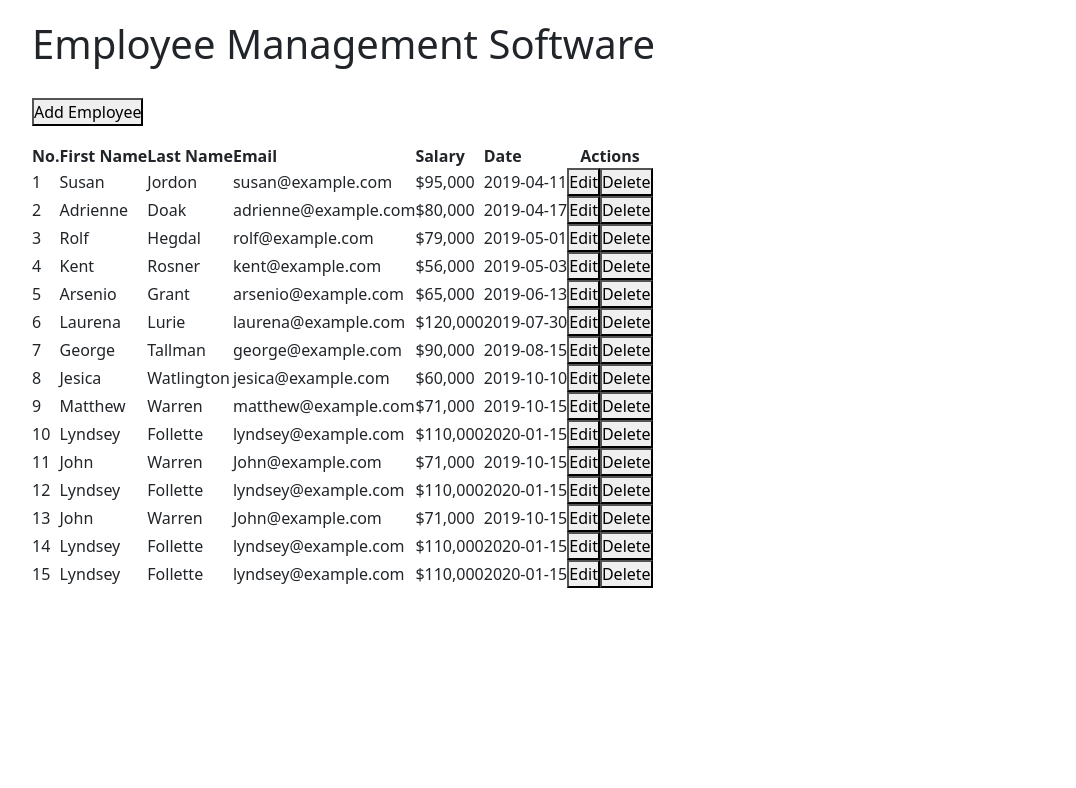
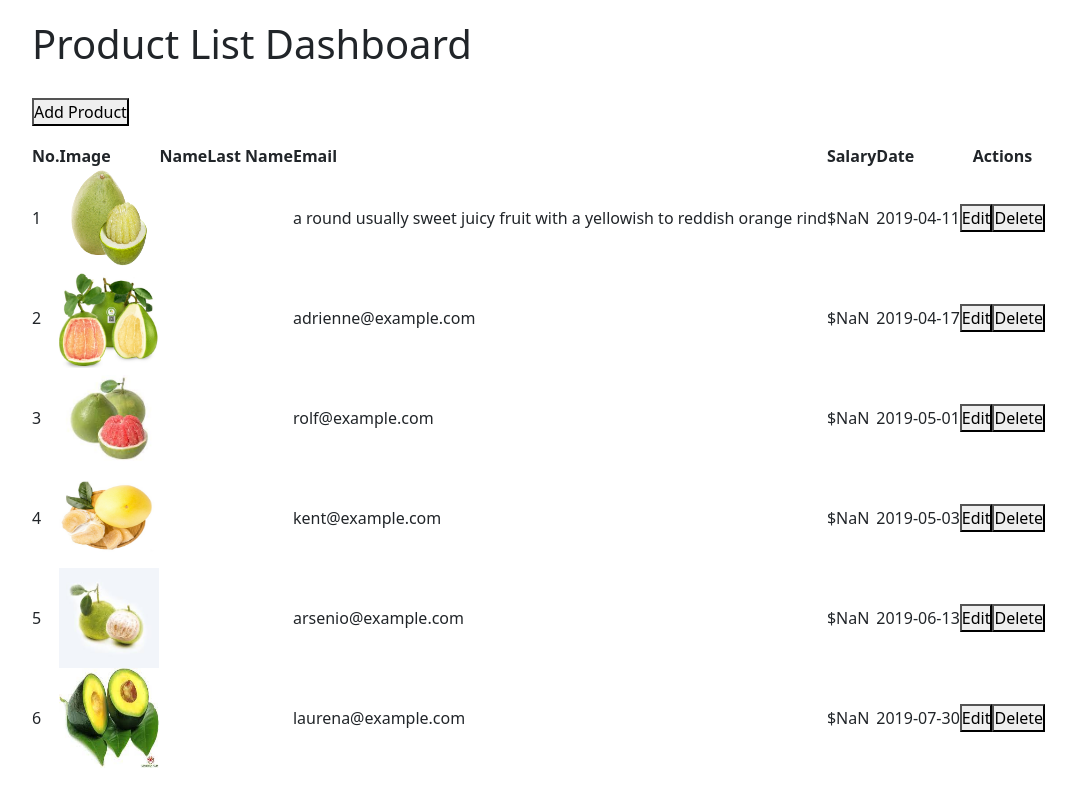
Before and after one commit to huy246302/landingpageweb, a React (Create React App) app: page /dashboard in a window 1280 px wide. Shown: the top 788 px of the page, without its empty margins (50-1126 px from the left). Built offline with nearby package versions, Linux system fonts and the light colour scheme.

Commit message:
product-item

```diff
--- a/src/components/Dashboard/index.js
+++ b/src/components/Dashboard/index.js
@@ -1,9 +1,9 @@
 import React, { useState, useEffect } from 'react';
 import Swal from 'sweetalert2';
-import { employeesData } from '../../data';
+import { productsData } from '../../data';
 
 const Dashboard = ({ setIsAuthenticated }) => {
-    const [employees, setEmployees] = useState(employeesData);
+    const [products, setEmployees] = useState(productsData);
     const [selectedEmployee, setSelectedEmployee] = useState(null);
     const [isAdding, setIsAdding] = useState(false);
     const [isEditing, setIsEditing] = useState(false);
@@ -14,9 +14,9 @@ const Dashboard = ({ setIsAuthenticated }) => {
     }, []);
 
     const handleEdit = id => {
-      const [employee] = employees.filter(employee => employee.id === id);
+      const [product] = products.filter(product => product.id === id);
 
-      setSelectedEmployee(employee);
+      setSelectedEmployee(product);
       setIsEditing(true);
     };
 
@@ -30,17 +30,17 @@ const Dashboard = ({ setIsAuthenticated }) => {
         cancelButtonText: 'No, cancel!',
       }).then(result => {
         if (result.value) {
-          const [employee] = employees.filter(employee => employee.id === id);
+          const [product] = products.filter(product => product.id === id);
 
           Swal.fire({
             icon: 'success',
             title: 'Deleted!',
-            text: `${employee.firstName} ${employee.lastName}'s data has been deleted.`,
+            text: `${product.prodName} ${product.lastName}'s data has been deleted.`,
             showConfirmButton: false,
             timer: 1500,
           });
 
-          const employeesCopy = employees.filter(employee => employee.id !== id);
+          const employeesCopy = products.filter(product => product.id !== id);
           localStorage.setItem('employees_data', JSON.stringify(employeesCopy));
           setEmployees(employeesCopy);
         }
@@ -50,17 +50,18 @@ const Dashboard = ({ setIsAuthenticated }) => {
     const Header = ({ setIsAdding, setIsAuthenticated }) => {
         return (
           <header>
-            <h1>Employee Management Software</h1>
+            <h1>Product List Dashboard</h1>
             <div style={{ marginTop: '30px', marginBottom: '18px' }}>
-              <button onClick={() => setIsAdding(true)}>Add Employee</button>
+              <button onClick={() => setIsAdding(true)}>Add Product</button>
             </div>
           </header>
         );
     };
 
-    const Table = ({ employees, handleEdit, handleDelete }) => {
-        employees.forEach((employee, i) => {
-            employee.id = i + 1;
+    const Table = ({ products, handleEdit, handleDelete }) => {
+      console.log('products',products);
+      products.forEach((product, i) => {
+          product.id = i + 1;
       });
 
       const formatter = new Intl.NumberFormat('en-US', {
@@ -75,7 +76,8 @@ const Dashboard = ({ setIsAuthenticated }) => {
               <thead>
               <tr>
                   <th>No.</th>
-                    <th>First Name</th>
+                  <th>Image</th>
+                  <th>Name</th>
                   <th>Last Name</th>
                   <th>Email</th>
                   <th>Salary</th>
@@ -86,18 +88,23 @@ const Dashboard = ({ setIsAuthenticated }) => {
               </tr>
               </thead>
               <tbody>
-                {employees.length > 0 ? (
-                    employees.map((employee, i) => (
-                    <tr key={employee.id}>
+              {products.length > 0 ? (
+                  products.map((product, i) => (
+                  <tr key={product.id}>
                       <td>{i + 1}</td>
-                        <td>{employee.firstName}</td>
-                        <td>{employee.lastName}</td>
-                        <td>{employee.email}</td>
-                        <td>{formatter.format(employee.salary)}</td>
-                        <td>{employee.date} </td>
+                      <td><img src={product.image} alt="Khong co hinh" style={{
+                        border:3,
+                        height:100,
+                        width:100,
+                      }}></img></td>
+                      <td>{product.firstName}</td>
+                      <td>{product.lastName}</td>
+                      <td>{product.description}</td>
+                      <td>{formatter.format(product.salary)}</td>
+                      <td>{product.date} </td>
                       <td className="text-right">
                       <button
-                            onClick={() => handleEdit(employee.id)}
+                          onClick={() => handleEdit(product.id)}
                           className="button muted-button"
                       >
                           Edit
@@ -105,7 +112,7 @@ const Dashboard = ({ setIsAuthenticated }) => {
                       </td>
                       <td className="text-left">
                       <button
-                            onClick={() => handleDelete(employee.id)}
+                          onClick={() => handleDelete(product.id)}
                           className="button muted-button"
                       >
                           Delete
@@ -124,17 +131,18 @@ const Dashboard = ({ setIsAuthenticated }) => {
       );
     };
 
-    const Add = ({ employees, setEmployees, setIsAdding }) => {
-        const [firstName, setFirstName] = useState('');
+    const Add = ({ products, setEmployees, setIsAdding }) => {
+        const [prodName, setProdName] = useState('');
         const [lastName, setLastName] = useState('');
-        const [email, setEmail] = useState('');
+        const [description, setEmail] = useState('');
         const [salary, setSalary] = useState('');
         const [date, setDate] = useState('');
+        const [image, setImage] = useState(null);
 
         const handleAdd = e => {
           e.preventDefault();
 
-          if (!firstName || !lastName || !email || !salary || !date) {
+          if (!prodName || !lastName || !description || !salary || !date) {
             return Swal.fire({
               icon: 'error',
               title: 'Error!',
@@ -143,25 +151,26 @@ const Dashboard = ({ setIsAuthenticated }) => {
             });
           }
 
-          const id = employees.length + 1;
+          const id = products.length + 1;
           const newEmployee = {
             id,
-            firstName,
+            image,
+            prodName,
             lastName,
-            email,
+            description,
             salary,
             date,
           };
 
-          employees.push(newEmployee);
-          localStorage.setItem('employees_data', JSON.stringify(employees));
-          setEmployees(employees);
+          products.push(newEmployee);
+          localStorage.setItem('employees_data', JSON.stringify(products));
+          setEmployees(products);
           setIsAdding(false);
 
           Swal.fire({
             icon: 'success',
             title: 'Added!',
-            text: `${firstName} ${lastName}'s data has been Added.`,
+            text: `${prodName} ${lastName}'s data has been Added.`,
             showConfirmButton: false,
             timer: 1500,
           });
@@ -170,14 +179,22 @@ const Dashboard = ({ setIsAuthenticated }) => {
         return (
           <div className="small-container">
             <form onSubmit={handleAdd}>
-              <h1>Add Employee</h1>
-              <label htmlFor="firstName">First Name</label>
+              <h1>Add Product</h1>
+              <label htmlFor="prodName">Image</label>
               <input
-                id="firstName"
+                id="image"
+                type="file"
+                name="image"
+                value={image}
+                onChange={e => setImage(e.target.value)}
+              />
+              <label htmlFor="prodName">First Name</label>
+              <input
+                id="prodName"
                 type="text"
-                name="firstName"
-                value={firstName}
-                onChange={e => setFirstName(e.target.value)}
+                name="prodName"
+                value={prodName}
+                onChange={e => setProdName(e.target.value)}
               />
               <label htmlFor="lastName">Last Name</label>
               <input
@@ -187,12 +204,12 @@ const Dashboard = ({ setIsAuthenticated }) => {
                 value={lastName}
                 onChange={e => setLastName(e.target.value)}
               />
-              <label htmlFor="email">Email</label>
+              <label htmlFor="description">Email</label>
               <input
-                id="email"
-                type="email"
-                name="email"
-                value={email}
+                id="description"
+                type="description"
+                name="description"
+                value={description}
                 onChange={e => setEmail(e.target.value)}
               />
               <label htmlFor="salary">Salary ($)</label>
@@ -226,19 +243,19 @@ const Dashboard = ({ setIsAuthenticated }) => {
         );
     };
 
-    const Edit = ({ employees, selectedEmployee, setEmployees, setIsEditing }) => {
+    const Edit = ({ products, selectedEmployee, setEmployees, setIsEditing }) => {
         const id = selectedEmployee.id;
 
-        const [firstName, setFirstName] = useState(selectedEmployee.firstName);
+        const [prodName, setProdName] = useState(selectedEmployee.prodName);
         const [lastName, setLastName] = useState(selectedEmployee.lastName);
-        const [email, setEmail] = useState(selectedEmployee.email);
+        const [description, setEmail] = useState(selectedEmployee.description);
         const [salary, setSalary] = useState(selectedEmployee.salary);
         const [date, setDate] = useState(selectedEmployee.date);
 
         const handleUpdate = e => {
           e.preventDefault();
 
-          if (!firstName || !lastName || !email || !salary || !date) {
+          if (!prodName || !lastName || !description || !salary || !date) {
             return Swal.fire({
               icon: 'error',
               title: 'Error!',
@@ -247,30 +264,30 @@ const Dashboard = ({ setIsAuthenticated }) => {
             });
           }
 
-          const employee = {
+          const product = {
             id,
-            firstName,
+            prodName,
             lastName,
-            email,
+            description,
             salary,
             date,
           };
 
-          for (let i = 0; i < employees.length; i++) {
-            if (employees[i].id === id) {
-              employees.splice(i, 1, employee);
+          for (let i = 0; i < products.length; i++) {
+            if (products[i].id === id) {
+              products.splice(i, 1, product);
               break;
             }
           }
 
-          localStorage.setItem('employees_data', JSON.stringify(employees));
-          setEmployees(employees);
+          localStorage.setItem('employees_data', JSON.stringify(products));
+          setEmployees(products);
           setIsEditing(false);
 
           Swal.fire({
             icon: 'success',
             title: 'Updated!',
-            text: `${employee.firstName} ${employee.lastName}'s data has been updated.`,
+            text: `${product.prodName} ${product.lastName}'s data has been updated.`,
             showConfirmButton: false,
             timer: 1500,
           });
@@ -279,14 +296,14 @@ const Dashboard = ({ setIsAuthenticated }) => {
         return (
           <div className="small-container">
             <form onSubmit={handleUpdate}>
-              <h1>Edit Employee</h1>
-              <label htmlFor="firstName">First Name</label>
+              <h1>Edit Product</h1>
+              <label htmlFor="prodName">First Name</label>
               <input
-                id="firstName"
+                id="prodName"
                 type="text"
-                name="firstName"
-                value={firstName}
-                onChange={e => setFirstName(e.target.value)}
+                name="prodName"
+                value={prodName}
+                onChange={e => setProdName(e.target.value)}
               />
               <label htmlFor="lastName">Last Name</label>
               <input
@@ -296,12 +313,12 @@ const Dashboard = ({ setIsAuthenticated }) => {
                 value={lastName}
                 onChange={e => setLastName(e.target.value)}
               />
-              <label htmlFor="email">Email</label>
+              <label htmlFor="description">Email</label>
               <input
-                id="email"
-                type="email"
-                name="email"
-                value={email}
+                id="description"
+                type="description"
+                name="description"
+                value={description}
                 onChange={e => setEmail(e.target.value)}
               />
               <label htmlFor="salary">Salary ($)</label>
@@ -344,7 +361,7 @@ const Dashboard = ({ setIsAuthenticated }) => {
               setIsAuthenticated={setIsAuthenticated}
             />
             <Table
-              employees={employees}
+              products={products}
               handleEdit={handleEdit}
               handleDelete={handleDelete}
             />
@@ -352,14 +369,14 @@ const Dashboard = ({ setIsAuthenticated }) => {
         )}
         {isAdding && (
           <Add
-            employees={employees}
+            products={products}
             setEmployees={setEmployees}
             setIsAdding={setIsAdding}
           />
         )}
         {isEditing && (
           <Edit
-            employees={employees}
+            products={products}
             selectedEmployee={selectedEmployee}
             setEmployees={setEmployees}
             setIsEditing={setIsEditing}
--- a/src/data/index.js
+++ b/src/data/index.js
@@ -14,142 +14,142 @@ import img13 from '../assets/images/c004.jpg';
 import img14 from '../assets/images/c005.jpg';
 import img15 from '../assets/images/c006.jpg';
 
-const employeesData = [
+const productsData = [
     {
       id: 1,
       image: img1,
-      firstName: 'Susan',
-      lastName: 'Jordon',
-      email: 'susan@example.com',
-      salary: '95000',
+      prodName: 'Bưởi',
+      quantity: 'quả',
+      description: 'a round usually sweet juicy fruit with a yellowish to reddish orange rind',
+      price: '1000',
       date: '2019-04-11',
     },
     {
       id: 2,
       image: img2,
-      firstName: 'Adrienne',
-      lastName: 'Doak',
-      email: 'adrienne@example.com',
-      salary: '80000',
+      prodName: 'Táo',
+      quantity: 'quả',
+      description: 'adrienne@example.com',
+      price: '80000',
       date: '2019-04-17',
     },
     {
       id: 3,
       image: img3,
-      firstName: 'Rolf',
-      lastName: 'Hegdal',
-      email: 'rolf@example.com',
-      salary: '79000',
+      prodName: 'Chuối',
+      quantity: 'Hegdal',
+      description: 'rolf@example.com',
+      price: '79000',
       date: '2019-05-01',
     },
     {
       id: 4,
       image: img4,
-      firstName: 'Kent',
-      lastName: 'Rosner',
-      email: 'kent@example.com',
-      salary: '56000',
+      prodName: 'Kent',
+      quantity: 'Rosner',
+      description: 'kent@example.com',
+      price: '56000',
       date: '2019-05-03',
     },
     {
       id: 5,
       image: img5,
-      firstName: 'Arsenio',
-      lastName: 'Grant',
-      email: 'arsenio@example.com',
-      salary: '65000',
+      prodName: 'Arsenio',
+      quantity: 'Grant',
+      description: 'arsenio@example.com',
+      price: '65000',
       date: '2019-06-13',
     },
     {
       id: 6,
       image: img6,
-      firstName: 'Laurena',
-      lastName: 'Lurie',
-      email: 'laurena@example.com',
-      salary: '120000',
+      prodName: 'Laurena',
+      quantity: 'Lurie',
+      description: 'laurena@example.com',
+      price: '120000',
       date: '2019-07-30',
     },
     {
       id: 7,
       image: img7,
-      firstName: 'George',
-      lastName: 'Tallman',
-      email: 'george@example.com',
-      salary: '90000',
+      prodName: 'George',
+      quantity: 'Tallman',
+      description: 'george@example.com',
+      price: '90000',
       date: '2019-08-15',
     },
     {
       id: 8,
       image: img8,
-      firstName: 'Jesica',
-      lastName: 'Watlington',
-      email: 'jesica@example.com',
-      salary: '60000',
+      prodName: 'Jesica',
+      quantity: 'Watlington',
+      description: 'jesica@example.com',
+      price: '60000',
       date: '2019-10-10',
     },
     {
       id: 9,
       image: img9,
-      firstName: 'Matthew',
-      lastName: 'Warren',
-      email: 'matthew@example.com',
-      salary: '71000',
+      prodName: 'Matthew',
+      quantity: 'Warren',
+      description: 'matthew@example.com',
+      price: '71000',
       date: '2019-10-15',
     },
     {
       id: 10,
       image: img10,
-      firstName: 'Lyndsey',
-      lastName: 'Follette',
-      email: 'lyndsey@example.com',
-      salary: '110000',
+      prodName: 'Lyndsey',
+      quantity: 'Follette',
+      description: 'lyndsey@example.com',
+      price: '110000',
       date: '2020-01-15',
     },
     {
       id: 11,
       image: img11,
-      firstName: 'John',
-      lastName: 'Warren',
-      email: 'John@example.com',
-      salary: '71000',
+      prodName: 'John',
+      quantity: 'Warren',
+      description: 'John@example.com',
+      price: '71000',
       date: '2019-10-15',
     },
     {
       id: 12,
       image: img12,
-      firstName: 'Lyndsey',
-      lastName: 'Follette',
-      email: 'lyndsey@example.com',
-      salary: '110000',
+      prodName: 'Lyndsey',
+      quantity: 'Follette',
+      description: 'lyndsey@example.com',
+      price: '110000',
       date: '2020-01-15',
     },
     {
       id: 13,
       image: img13,
-      firstName: 'John',
-      lastName: 'Warren',
-      email: 'John@example.com',
-      salary: '71000',
+      prodName: 'John',
+      quantity: 'Warren',
+      description: 'John@example.com',
+      price: '71000',
       date: '2019-10-15',
     },
     {
       id: 14,
       image: img14,
-      firstName: 'Lyndsey',
-      lastName: 'Follette',
-      email: 'lyndsey@example.com',
-      salary: '110000',
+      prodName: 'Lyndsey',
+      quantity: 'Follette',
+      description: 'lyndsey@example.com',
+      price: '110000',
       date: '2020-01-15',
     },
     {
       id: 15,
       image: img15,
-      firstName: 'Lyndsey',
-      lastName: 'Follette',
-      email: 'lyndsey@example.com',
-      salary: '110000',
+      prodName: 'Lyndsey',
+      quantity: 'Follette',
+      description: 'lyndsey@example.com',
+      price: '110000',
       date: '2020-01-15',
     },
   ];
 
-  export { employeesData };
+  export { productsData };
--- a/src/pages/Item/ItemDetailPage.js
+++ b/src/pages/Item/ItemDetailPage.js
@@ -1,17 +1,51 @@
 import {useParams} from "react-router-dom";
-import React from 'react';
+import React, { useState, useEffect } from 'react';
+import { productsData } from '../../data';
 
 export function ItemDetailPage(props) {
-    const {id} = useParams();
-    console.log(id);
+    const product = productsData.find(element => element);
+    console.log(product.prodName,'prodName');
 
     return (
         <div className="container">
-                <div className="row product pricing-tables">
-                    <div>
-                        {id}
+            <div className="row product pricing-tables">
+                <section class="section" id="product">
+                <div class="container">
+                    <div class="row">
+                        <div class="col-lg-8">
+                            <div class="left-images">
+                                <img src={product.image} />
+                            </div>
+                        </div>
+                        <div class="col-lg-4">
+                            <div class="right-content">
+                                <h4>{product.prodName}</h4>
+                                <span class="price">{product.salary} VNĐ</span>
+                                <h4>Mô tả</h4>
+                                <span>{product.description}</span>
+                                <div class="quantity-content">
+                                    <div class="left-content">
+                                        <h6>Số lượng {product.quantity}</h6>
+                                    </div>
+                                    <div class="right-content">
+                                        <div class="quantity buttons_added">
+                                            <input type="button" value="-" class="minus" />
+                                            <input type="number" step="1" min="1" max="" name="quantity" value="1" title="Qty" class="input-text qty text" size="4" pattern="" inputmode="" />
+                                            <input type="button" value="+" class="plus" />
+                                        </div>
+                                    </div>
+                                </div>
+                                <div class="total">
+                                    <h4>Tổng cộng {product.salary} VNĐ</h4>
+                                    <div class="main-border-button"><a href="#">Add To Cart</a></div>
+                                </div>
+                            </div>
+                        </div>
                     </div>
                 </div>
+
+                </section>
+            </div>
         </div>
     )
 }
```
Also changed, not shown: src/index.css (+10 -2 lines), src/pages/Item/ItemPage.js (+13 -12 lines). Lines whose indentation alone changed are shown as unchanged.
